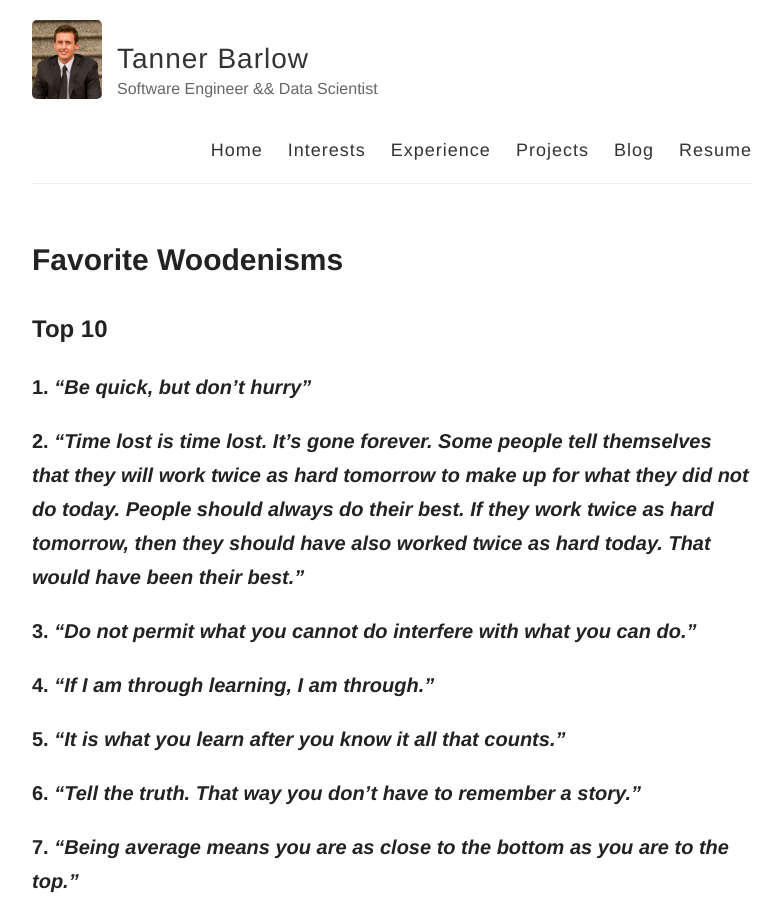
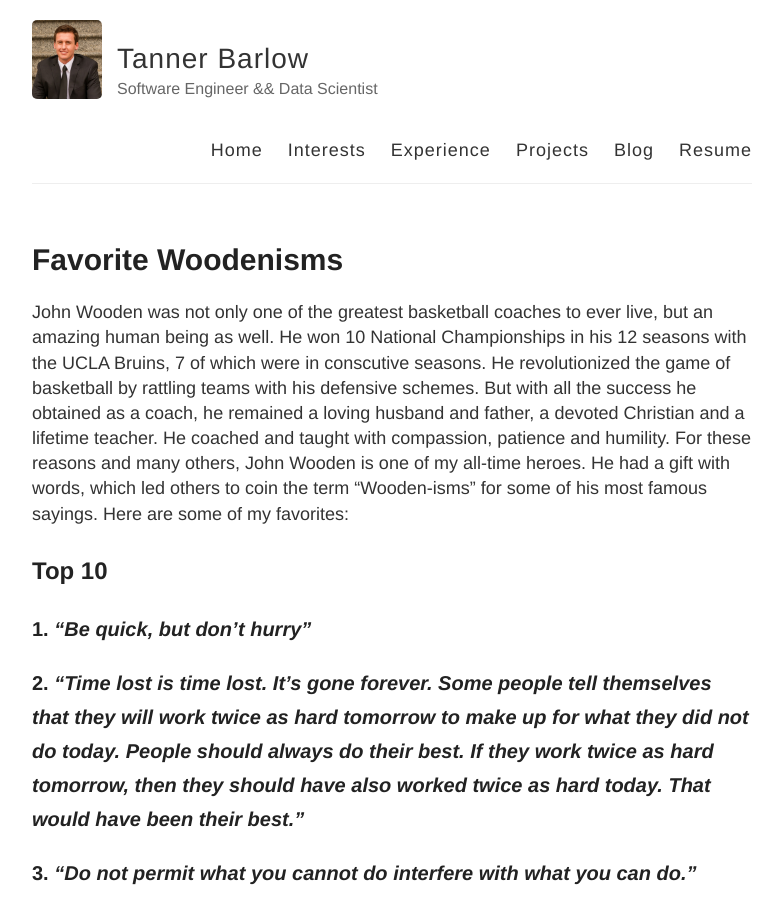
Before and after one commit to tbarlow12/tbarlow12.github.io, a Jekyll site: the page built from _posts/2017-10-12-Woodenisms.md, in a window 1280 px wide and 900 px high. Shown: the whole window, without its empty margins (248-1031 px from the left). Built offline with Jekyll 4.4.1, drawn with Linux system fonts in a browser that asks for light colours.

Commit message:
intro to quotes

```diff
--- a/_posts/2017-10-12-Woodenisms.md
+++ b/_posts/2017-10-12-Woodenisms.md
@@ -3,6 +3,8 @@ layout: post
 title: Favorite Woodenisms
 permalink: /woodenisms/
 ---
+
+John Wooden was not only one of the greatest basketball coaches to ever live, but an amazing human being as well. He won 10 National Championships in his 12 seasons with the UCLA Bruins, 7 of which were in conscutive seasons. He revolutionized the game of basketball by rattling teams with his defensive schemes. But with all the success he obtained as a coach, he remained a loving husband and father, a devoted Christian and a lifetime teacher. He coached and taught with compassion, patience and humility. For these reasons and many others, John Wooden is one of my all-time heroes. He had a gift with words, which led others to coin the term "Wooden-isms" for some of his most famous sayings. Here are some of my favorites:
 
 ## Top 10
 
```
